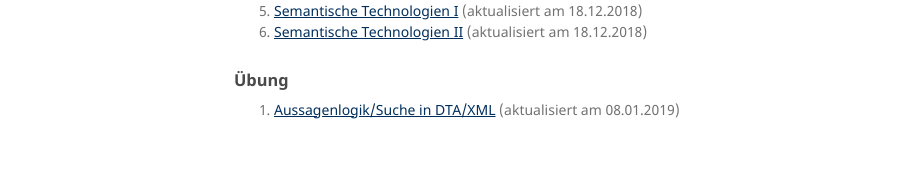
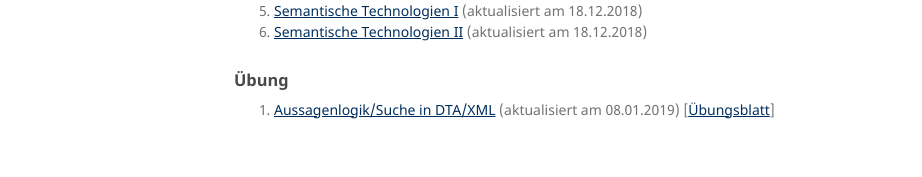
Before and after one commit to JULIELab/JULIELab.github.io, a Jekyll site: the page built from Courses/Digital+Humanities-p-12429.md, in a window 1280 px wide. Shown: the part 867-1044 px from the top of the page, without its empty margins (176-1098 px from the left). Built offline with Jekyll 4.4.1, drawn with Linux system fonts in a browser that asks for light colours.

Commit message:
Update Digital+Humanities-p-12429.md

```diff
--- a/Courses/Digital+Humanities-p-12429.md
+++ b/Courses/Digital+Humanities-p-12429.md
@@ -28,4 +28,4 @@ Das Modul ist als 2-stündige Lehrveranstaltung konzipiert, in der die grundlage
 --->
 
 ### Übung
-1. [Aussagenlogik/Suche in DTA/XML](/downloads/teaching/ws201819/dh/ASQ Digital Humanities Uebung-1.pdf) (aktualisiert am 08.01.2019)
+1. [Aussagenlogik/Suche in DTA/XML](/downloads/teaching/ws201819/dh/ASQ Digital Humanities Uebung-1.pdf) (aktualisiert am 08.01.2019) [[Übungsblatt](/downloads/teaching/ws201819/dh/ASQ Digital Humanities Uebungsblatt-1.pdf)]
```
